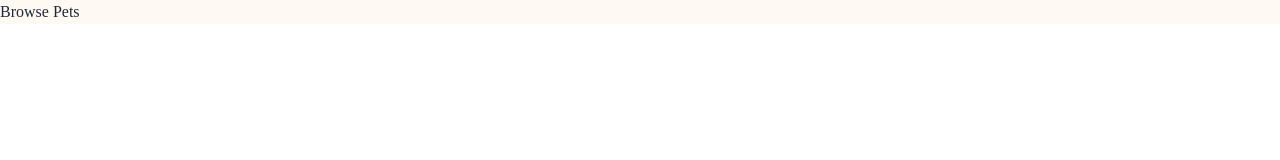
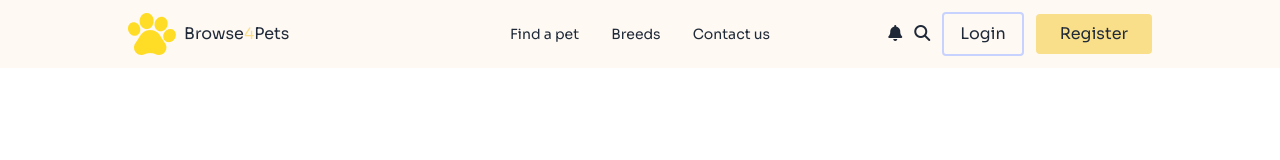
Before and after one commit to abdulbariks/Assignment_03_Category_0001, a plain HTML site: page index.html in a window 1280 px wide. Drawn offline with nearby package versions, Linux system fonts and the light colour scheme; a web font is replaced by a local one.

Commit message:
nav section done

```diff
--- a/index.html
+++ b/index.html
@@ -11,6 +11,11 @@
       href="https://fonts.googleapis.com/css2?family=ADLaM+Display&family=Sora:wght@100..800&display=swap"
       rel="stylesheet"
     />
+    <!-- fontawesome  -->
+    <script
+      src="https://kit.fontawesome.com/412c671735.js"
+      crossorigin="anonymous"
+    ></script>
     <!-- DaisyUl CDN  -->
     <link
       href="https://cdn.jsdelivr.net/npm/daisyui@4.12.23/dist/full.min.css"
@@ -36,7 +41,58 @@
       };
     </script>
   </head>
-  <body class="">
-    <h1 class="font-ADLaM bg-primary-bg">Browse Pets</h1>
+  <body class="font-sora">
+    <!-- header section start -->
+    <header>
+      <!-- nav section start  -->
+      <nav class="bg-primary-bg">
+        <div class="navbar px-5 lg:px-0 lg:w-4/5 mx-auto">
+          <div class="navbar-start">
+            <img src="./c1-assets/logo-header.png" alt="" />
+            <h1 class="hidden lg:flex ml-2">
+              Browse <span class="text-secondary-bg">4</span>Pets
+            </h1>
+          </div>
+          <div class="navbar-center hidden lg:flex">
+            <ul class="menu menu-horizontal px-1">
+              <li><a>Find a pet</a></li>
+              <li><a>Breeds</a></li>
+              <li><a>Contact us</a></li>
+            </ul>
+          </div>
+          <div class="navbar-end">
+            <div class="dropdown">
+              <div tabindex="0" role="button" class="btn btn-ghost lg:hidden">
+                <a href=""><i class="fa-solid fa-bars"></i></a>
+              </div>
+              <ul
+                tabindex="0"
+                class="menu menu-sm dropdown-content bg-base-100 rounded-box z-[1] mt-3 w-52 p-2 shadow"
+              >
+                <li><a>Find a pet</a></li>
+                <li><a>Breeds</a></li>
+                <li><a>Contact us</a></li>
+              </ul>
+            </div>
+            <div class="hidden lg:flex items-center gap-3">
+              <a href=""><i class="fa-solid fa-bell"></i></a>
+              <a href=""><i class="fa-solid fa-magnifying-glass"></i></a>
+              <button
+                class="border-solid border-2 border-indigo-200 rounded py-2 px-4"
+                type="button"
+              >
+                Login
+              </button>
+              <button class="rounded bg-secondary-bg py-2 px-6" type="button">
+                Register
+              </button>
+            </div>
+          </div>
+        </div>
+        <hr class="lg:hidden" />
+      </nav>
+    </header>
+    <!-- main section start    -->
+    <main></main>
   </body>
 </html>
```
